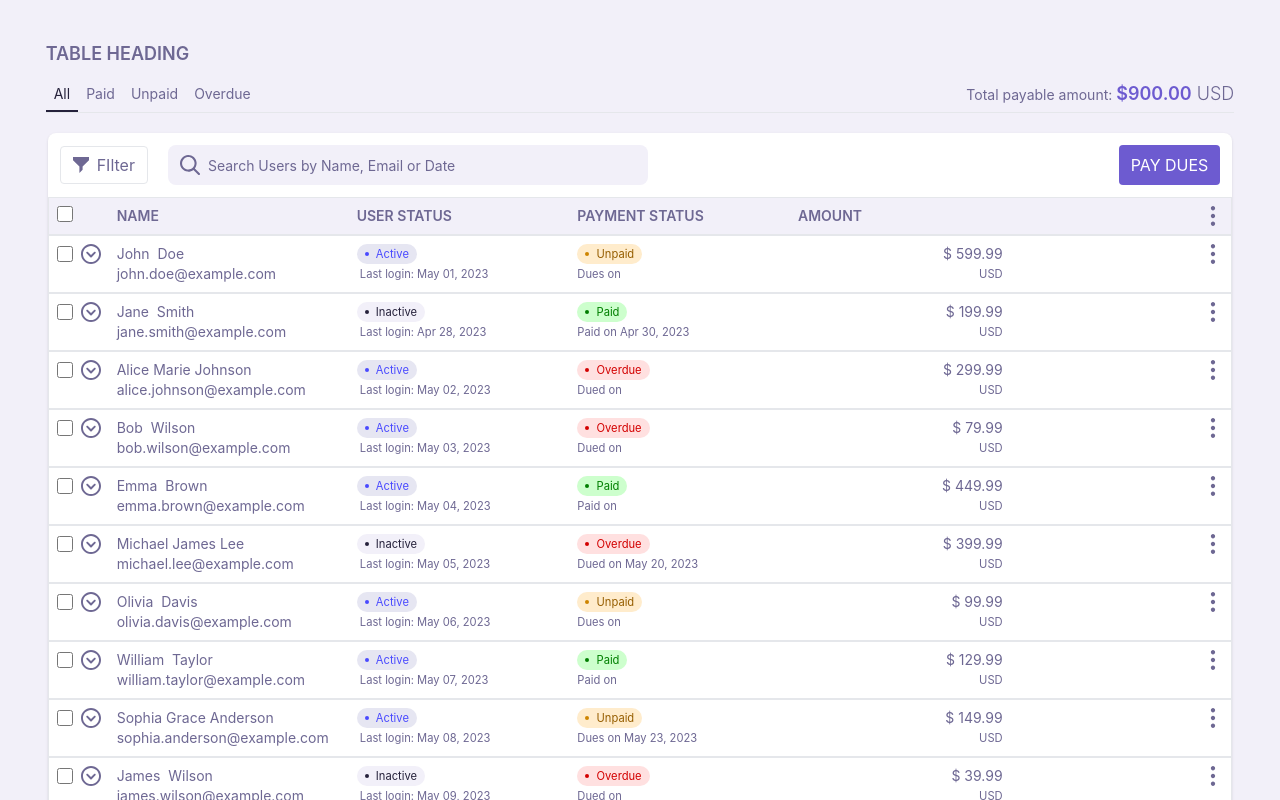
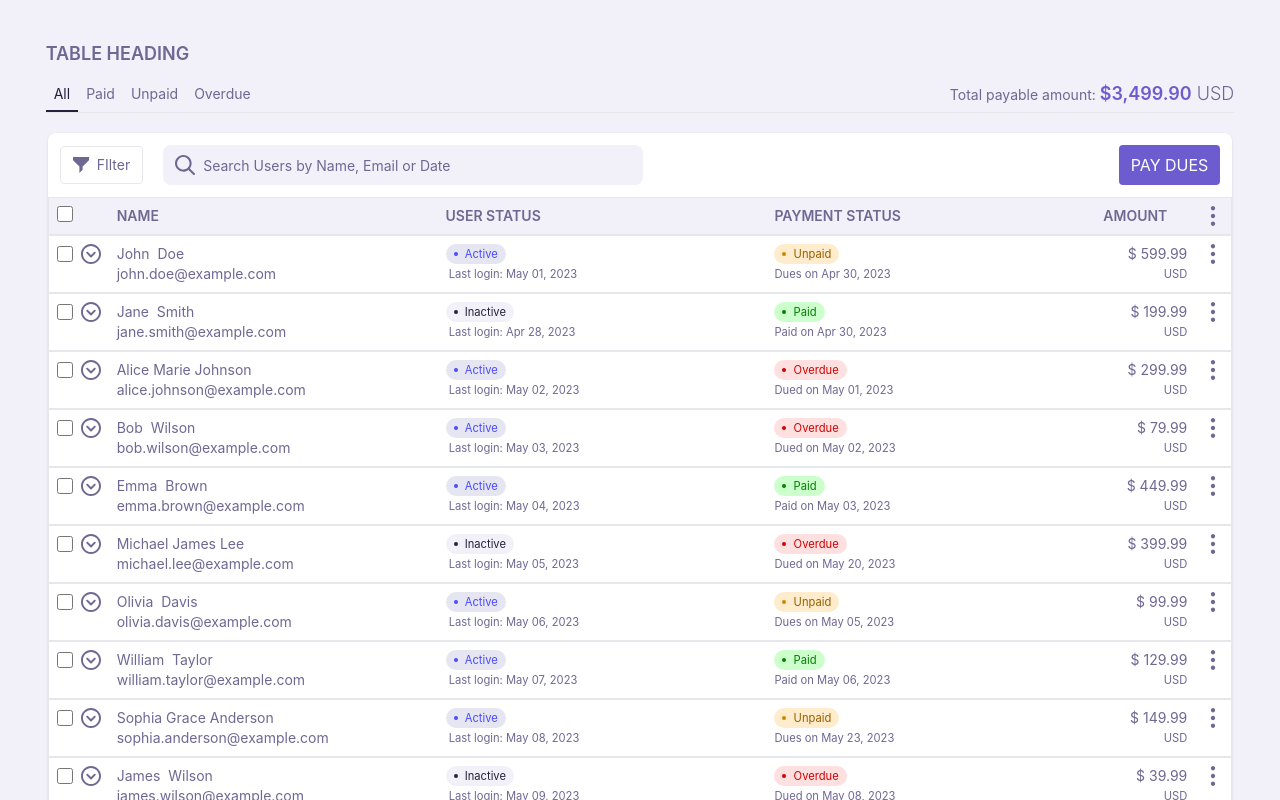
Before and after one commit to ccanokwuru/chisom-scelloo-test, a Vue app: page / in a window 1280 px wide. Shown: the top 800 px of the page. Built offline with nearby package versions, Linux system fonts and the light colour scheme.

Commit message:
fixed all functions

```diff
--- a/src/App.vue
+++ b/src/App.vue
@@ -24,9 +24,18 @@ const page = computed(() => route.value.query?.page?.toString())
 const table = ref<HTMLDivElement>()
 
 const active_tab = ref<string | undefined>(tab.value ?? tabs[0].name)
-const active_page = ref<string | undefined>(page.value ?? 1)
-const { filterUsers, searchUser, sortUsers } = useUserDataStore()
+const active_page = ref<string | number | undefined>(page.value ?? 1)
+const {
+  filterUsers,
+  filterUsersByStatus,
+  searchUser,
+  sortUsersByDate,
+  sortUsersByName,
+  all_users,
+  makePaid
+} = useUserDataStore()
 const users = computed(() => useUserDataStore().users)
+const filter = computed(() => useUserDataStore().filter)
 
 const selected_users = ref<User['userId'][]>([])
 const all_users_selected = ref(false)
@@ -37,13 +46,13 @@ const changeTab = (t?: UserInventory['paymentStatus'] | 'all') => {
   filterUsers(t)
   reset()
 }
-const changepage = (p?: string|number) => {
+const changepage = (p?: string | number) => {
   active_page.value = p
   router.push({ ...route.value, query: { ...route.value.query, page: p } })
   reset()
 }
 
-const reset =()=>{
+const reset = () => {
   window.scrollTo({
     top: 0,
     left: 0,
@@ -68,6 +77,15 @@ const selectAllUser = () => {
   selected_users.value = !all_users_selected.value ? users.value.map(({ userId }) => userId) : []
   all_users_selected.value = !all_users_selected.value
 }
+const total_payable = computed(() => {
+  let inventory: UserInventory[] = []
+  all_users.forEach((user) => {
+    inventory = [...inventory, ...user.inventory]
+  })
+  return inventory
+    .map(({ price, paymentStatus }) => (paymentStatus !== 'paid' ? price : 0))
+    .reduce((a, b) => a + b)
+})
 
 const search = ref<string>()
 watch(search, (current, old) => {
@@ -86,15 +104,32 @@ watch(search, (current, old) => {
         <div>
           Total payable amount:
           <span class="text-lg font-light"
-            ><span class="text-primary font-semibold">$900.00</span> USD</span
+            ><span class="text-primary font-semibold">{{
+              new Intl.NumberFormat('en', { style: 'currency', currency: 'USD' }).format(
+                total_payable
+              )
+            }}</span>
+            USD</span
           >
         </div>
       </div>
     </header>
     <main>
       <!-- head & search -->
-      <div class="flex gap-2 gap-x-5 flex-wrap p-3 items-center z-20">
-        <Filter class="border rounded p-1.5 px-3 h-full" @change="filterUsers" />
+      <div class="flex gap-2 gap-x-5 flex-wrap p-3 items-center z-20 sticky top-0">
+        <Filter
+          class="border rounded p-1.5 px-3 h-full"
+          :filter="filter.status"
+          @changeSort="
+            (e) =>
+              e && e !== 'all'
+                ? e === 'firstName' || e === 'lastName'
+                  ? sortUsersByName(e)
+                  : sortUsersByDate(e)
+                : filterUsers(filter.payment)
+          "
+          @changeFilter="filterUsersByStatus"
+        />
         <div class="grow">
           <div class="flex max-w-[30rem] rounded-lg gap-2 p-2 px-3 items-center bg-neutral">
             <SearchIcon class="min-w-5 aspect-square" />
@@ -106,7 +141,16 @@ watch(search, (current, old) => {
             />
           </div>
         </div>
-        <button class="btn bg-primary p-2 px-3 uppercase text-white" style="---btn-padding: 0.5rem">
+        <button
+          class="btn bg-primary p-2 px-3 uppercase text-white"
+          @click="
+            () => {
+              selected_users.forEach((userId) => makePaid(userId))
+              all_users_selected = false
+              selected_users = []
+            }
+          "
+        >
           Pay Dues
         </button>
       </div>
@@ -193,8 +237,8 @@ watch(search, (current, old) => {
     [checkbox-end name-start] minmax(15rem, 1fr)
     [name-end status-start] minmax(10rem, 1fr)
     [status-end payment-start] minmax(10rem, 1fr)
-    [payment-end amount-start] minmax(5rem, 1fr)
-    [amount-end more-start] minmax(5rem, 1fr)
+    [payment-end amount-start] minmax(5rem, 100px)
+    [amount-end more-start] auto
     [more-end row-end];
 
   & > * {
--- a/src/components/Filter.vue
+++ b/src/components/Filter.vue
@@ -2,19 +2,87 @@
 import UiDropdown from '@ui/UiDropdown.vue'
 import FunnelIcon from '@icons/FunnelIcon.vue'
 import type { User } from '@/stores/useDataStore'
+import { computed } from 'vue'
+type Sort = 'firstName' | 'lastName' | 'dueDate' | 'lastSeen' | 'all'
+const props = withDefaults(
+  defineProps<{
+    sort?: Sort
+    filter?: User['userInfo']['status'] | 'all'
+  }>(),
+  {
+    sort: 'all',
+    filter: 'all'
+  }
+)
 
 const emits = defineEmits<{
-  (e: 'change', tab: User['userInfo']['status']): void
+  (e: 'changeSort', by?: Sort): void
+  (e: 'changeFilter', status?: User['userInfo']['status'] | 'all'): void
 }>()
+
+const sortValue = computed({
+  get() {
+    return { ...props }
+  },
+  set(val) {
+    console.log(val)
+    if (props.sort !== val.sort) emits('changeSort', val.sort)
+
+    if (props.filter !== val.filter) emits('changeFilter', val.filter)
+  }
+})
 </script>
 <template>
-  <UiDropdown position="bs">
+  <UiDropdown position="bs" class="text-sm">
     <template #trigger>
       <span class="flex gap-2 items-center">
         <FunnelIcon class="size-4 aspect-square" /> FIlter
       </span>
     </template>
 
-    <div class="p-20 rounded bg-white shadow"></div>
+    <div class="p-2 rounded bg-white shadow *:grid">
+      <div class="*:p-1 *:px-2 pb-2 *:rounded border-b items-start justify-between">
+        <span class="font-light w-full block">SORT BY</span>
+        <label class="item"
+          >Default <input type="radio" name="sort" value="all" v-model="sortValue.sort"
+        /></label>
+        <label class="item"
+          >First Name <input type="radio" name="sort" value="firstName" v-model="sortValue.sort"
+        /></label>
+        <label class="item"
+          >Last Name <input type="radio" name="sort" value="lastName" v-model="sortValue.sort"
+        /></label>
+        <label class="item"
+          >Due Date <input type="radio" name="sort" value="dueDate" v-model="sortValue.sort"
+        /></label>
+        <label class="item"
+          >Last Seen <input type="radio" name="sort" value="lastSeen" v-model="sortValue.sort"
+        /></label>
+      </div>
+      <div class="*:p-1 *:px-2 *:rounded items-start justify-between">
+        <span class="font-light w-full block">SORT BY</span>
+        <label class="item"
+          >All <input type="radio" name="filter" value="all" v-model="sortValue.filter"
+        /></label>
+        <label class="item"
+          >Active <input type="radio" name="filter" value="active" v-model="sortValue.filter"
+        /></label>
+        <label class="item"
+          >Inactive <input type="radio" name="filter" value="inactive" v-model="sortValue.filter"
+        /></label>
+      </div>
+    </div>
   </UiDropdown>
 </template>
+
+<style scoped>
+.item {
+  @apply hover:bg-neutral flex items-center justify-between min-w-[10rem];
+
+  & > input {
+    @apply text-primary size-4;
+
+    accent-color: currentColor;
+  }
+}
+</style>
--- a/src/components/UserRow.vue
+++ b/src/components/UserRow.vue
@@ -120,7 +120,7 @@ const recentInv = computed(
             </span>
           </small>
         </div>
-        <div class="text-right">
+        <div class="text-right !gap-0">
           <span> {{ recentInv?.currencySymbol ?? '' }} {{ recentInv?.price ?? '' }} </span>
           <small>
             {{ recentInv?.currencyIsoCode ?? '' }}
--- a/src/constants/data.json
+++ b/src/constants/data.json
@@ -31,7 +31,7 @@
                 "currencySymbol": "$",
                 "currencyIsoCode": "USD",
                 "paymentStatus": "unpaid",
-                "dueDate": null
+                "dueDate": "2023-04-30T23:59:59Z"
             },
             {
                 "itemId": "item002",
@@ -41,7 +41,7 @@
                 "currencySymbol": "$",
                 "currencyIsoCode": "USD",
                 "paymentStatus": "unpaid",
-                "dueDate": null
+                "dueDate": "2023-04-30T23:59:59Z"
             }
         ],
         "lastSeen": "2023-05-01T11:15:00Z"
@@ -117,7 +117,7 @@
                 "currencySymbol": "$",
                 "currencyIsoCode": "USD",
                 "paymentStatus": "overdue",
-                "dueDate": null
+                "dueDate": "2023-05-01T23:59:59Z"
             },
             {
                 "itemId": "item005",
@@ -127,7 +127,7 @@
                 "currencySymbol": "$",
                 "currencyIsoCode": "USD",
                 "paymentStatus": "overdue",
-                "dueDate": null
+                "dueDate": "2023-05-01T23:59:59Z"
             }
         ],
         "lastSeen": "2023-05-02T09:30:00Z"
@@ -164,7 +164,7 @@
                 "currencySymbol": "$",
                 "currencyIsoCode": "USD",
                 "paymentStatus": "overdue",
-                "dueDate": null
+                "dueDate": "2023-05-02T23:59:59Z"
             }
         ],
         "lastSeen": "2023-05-03T11:15:00Z"
@@ -202,7 +202,7 @@
                 "currencySymbol": "$",
                 "currencyIsoCode": "USD",
                 "paymentStatus": "paid",
-                "dueDate": null
+                "dueDate": "2023-05-03T23:59:59Z"
             }
         ],
         "lastSeen": "2023-05-04T14:00:00Z"
@@ -277,7 +277,7 @@
                 "currencySymbol": "$",
                 "currencyIsoCode": "USD",
                 "paymentStatus": "unpaid",
-                "dueDate": null
+                "dueDate": "2023-05-05T23:59:59Z"
             }
         ],
         "lastSeen": "2023-05-06T10:30:00Z"
@@ -315,7 +315,7 @@
                 "currencySymbol": "$",
                 "currencyIsoCode": "USD",
                 "paymentStatus": "paid",
-                "dueDate": null
+                "dueDate": "2023-05-06T23:59:59Z"
             }
         ],
         "lastSeen": "2023-05-07T14:30:00Z"
@@ -390,7 +390,7 @@
                 "currencySymbol": "$",
                 "currencyIsoCode": "USD",
                 "paymentStatus": "overdue",
-                "dueDate": null
+                "dueDate": "2023-05-08T23:59:59Z"
             }
         ],
         "lastSeen": "2023-05-09T16:15:00Z"
@@ -428,7 +428,7 @@
                 "currencySymbol": "$",
                 "currencyIsoCode": "USD",
                 "paymentStatus": "paid",
-                "dueDate": null
+                "dueDate": "2023-05-09T23:59:59Z"
             }
         ],
         "lastSeen": "2023-05-10T11:00:00Z"
@@ -466,9 +466,9 @@
                 "currencySymbol": "$",
                 "currencyIsoCode": "USD",
                 "paymentStatus": "unpaid",
-                "dueDate": null
+                "dueDate": "2023-05-10T23:59:59Z"
             }
         ],
-        "lastSeen": "2023-05-11T14:00:00Z"
+        "lastSeen": "2023-05-10T11:00:00Z"
     }
 ]
--- a/src/stores/useDataStore.ts
+++ b/src/stores/useDataStore.ts
@@ -1,31 +1,90 @@
-import { ref } from 'vue'
+import { computed, ref } from 'vue'
 import { defineStore } from 'pinia'
 import userData from '@constants/data.json'
+import { useStorage } from '@vueuse/core'
 
 export const useUserDataStore = defineStore('data', () => {
-  const all = userData as User[]
+  const all_users = useStorage('users', userData as User[])
   // other options...
-  const users = ref(all)
-  const filterUsers = (status?: UserInventory['paymentStatus'] | 'all') =>
-    (users.value =
+  const users = ref(all_users.value)
+  const filter = ref<{
+    payment?: UserInventory['paymentStatus'] | 'all'
+    status?: User['userInfo']['status'] | 'all'
+  }>({})
+  const filterUsers = (status?: UserInventory['paymentStatus'] | 'all') => {
+    filter.value.payment = status
+    users.value =
       status && status !== 'all'
-        ? all.filter(({ inventory }) => inventory.some((i) => i.paymentStatus.toLowerCase() === status.toLowerCase()))
-        : all) as User[]
+        ? all_users.value.filter(({ inventory }) =>
+            inventory.some((i) => i.paymentStatus.toLowerCase() === status.toLowerCase())
+          )
+        : (all_users.value as User[])
+  }
+  const filterUsersByStatus = (status?: User['userInfo']['status'] | 'all') => {
+    filter.value.status = status
+    users.value =
+      status && status !== 'all'
+        ? all_users.value.filter(({ userInfo }) => userInfo.status === status)
+        : users.value
+  }
 
-  const sortUsers = (feild: string, order: 'asc' | 'desc' = 'asc') =>
-    (users.value = users.value.sort((a, b) => {
-      const aValue = feild.split('.').reduce((obj, key) => obj && obj[key], a)
-      const bValue = feild.split('.').reduce((obj, key) => obj && obj[key], b)
+  const sortUsersByName = (feild: 'firstName' | 'lastName', order?: 'asc' | 'desc') => {
+    order = order ?? 'asc'
+    const f = feild.toLowerCase().replace('name', '') as 'first' | 'last'
+    users.value = users.value.sort((a, b) => {
+      const aValue = a.userInfo.name[f]
+      const bValue = b.userInfo.name[f]
+
       if (aValue === bValue) return 0
       if (order === 'asc') {
         return aValue < bValue ? -1 : 1
       } else {
         return aValue > bValue ? -1 : 1
       }
-    }) as User[])
+    }) as User[]
+  }
 
-  const searchUser = (val: string) =>
-    (users.value = users.value.filter(({ userInfo, lastSeen, inventory, activities }) => {
+  const sortUsersByDate = (feild: 'dueDate' | 'lastSeen', order?: 'asc' | 'desc') => {
+    order = order ?? 'asc'
+    users.value = users.value.sort((a, b) => {
+      const aValue =
+        feild === 'lastSeen'
+          ? new Date(a.lastSeen).getMilliseconds()
+          : new Date(
+              a.inventory.sort((c, d) =>
+                new Date(c.dueDate).getTime() === new Date(d.dueDate).getTime()
+                  ? 0
+                  : new Date(c.dueDate).getTime() > new Date(d.dueDate).getTime()
+                    ? 1
+                    : 1
+              )[0].dueDate
+            ).getTime()
+      const bValue =
+        feild === 'lastSeen'
+          ? new Date(b.lastSeen).getMilliseconds()
+          : new Date(
+              a.inventory.sort((c, d) =>
+                new Date(c.dueDate).getTime() === new Date(d.dueDate).getTime()
+                  ? 0
+                  : new Date(c.dueDate).getTime() > new Date(d.dueDate).getTime()
+                    ? 1
+                    : 1
+              )[0].dueDate
+            ).getTime()
+      if (aValue === bValue) return 0
+      if (order === 'asc') {
+        return aValue < bValue ? -1 : 1
+      } else {
+        return aValue > bValue ? -1 : 1
+      }
+    }) as User[]
+  }
+
+  const searchUser = (val: string) => {
+    filterUsers(filter.value.payment)
+
+    users.value = val.length
+      ? users.value.filter(({ userInfo, lastSeen, inventory, activities }) => {
           let { name, email } = userInfo
           let { first, last, middle } = name
 
@@ -50,21 +109,39 @@ export const useUserDataStore = defineStore('data', () => {
                 new Date(timestamp ?? '').setHours(0, 0, 0) === new Date(val).setHours(0, 0, 0)
             )
           )
-    }))
+        })
+      : all_users.value
+  }
 
   const getUser = (id: string | number) =>
     users.value.find(({ userId }) => userId === id.toString()) as User | undefined
 
-  const deleteUser = (userId:string)=>{
-users.value = users.value.filter(({ userId }) => userId !== id.toString()) as Users[]
+  const makePaid = (id: string | number) => {
+    users.value = users.value.map((user) => {
+      const { inventory, userId } = user
+      if (id !== userId) return user
+      return {
+        ...user,
+        inventory: inventory.map((e) => ({ ...e, paymentStatus: 'paid' }))
+      }
+    })
+  }
+
+  const deleteUser = (id: string) => {
+    users.value = users.value.filter(({ userId }) => userId !== id.toString()) as User[]
   }
   return {
+    all_users,
     users,
+    filter,
     filterUsers,
+    filterUsersByStatus,
     searchUser,
-    sortUsers,
+    sortUsersByDate,
+    sortUsersByName,
     getUser,
-    deleteUser
+    deleteUser,
+    makePaid
   }
 })
 
@@ -82,7 +159,7 @@ export type User = {
   }
   activities: UserActivity[]
   inventory: UserInventory[]
-  lastSeen?: null | Date | string | number
+  lastSeen: Date | string | number
 }
 export type UserActivity = {
   type: string
```
Lines whose indentation alone changed are shown as unchanged.
